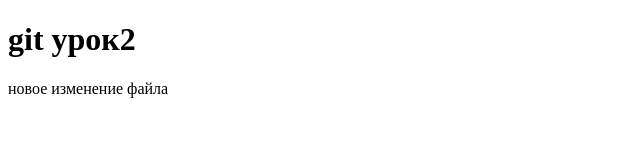
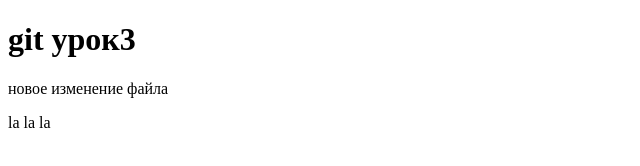
Before and after one commit to kajl92/test, a plain HTML site: page index.html in a window 1280 px wide. Shown: the full height of the page, 0-640 px from the left. Drawn offline with Linux system fonts and the light colour scheme.

Commit message:
third commit

```diff
--- a/index.html
+++ b/index.html
@@ -8,7 +8,8 @@
 	<title>Document</title>
 </head>
 <body>
-    <h1>git урок2</h1>
+	<h1>git урок3</h1>
 	<p>новое изменение файла</p>
+	<p>la la la</p>
 </body>
 </html>
```
Lines whose indentation alone changed are shown as unchanged.
